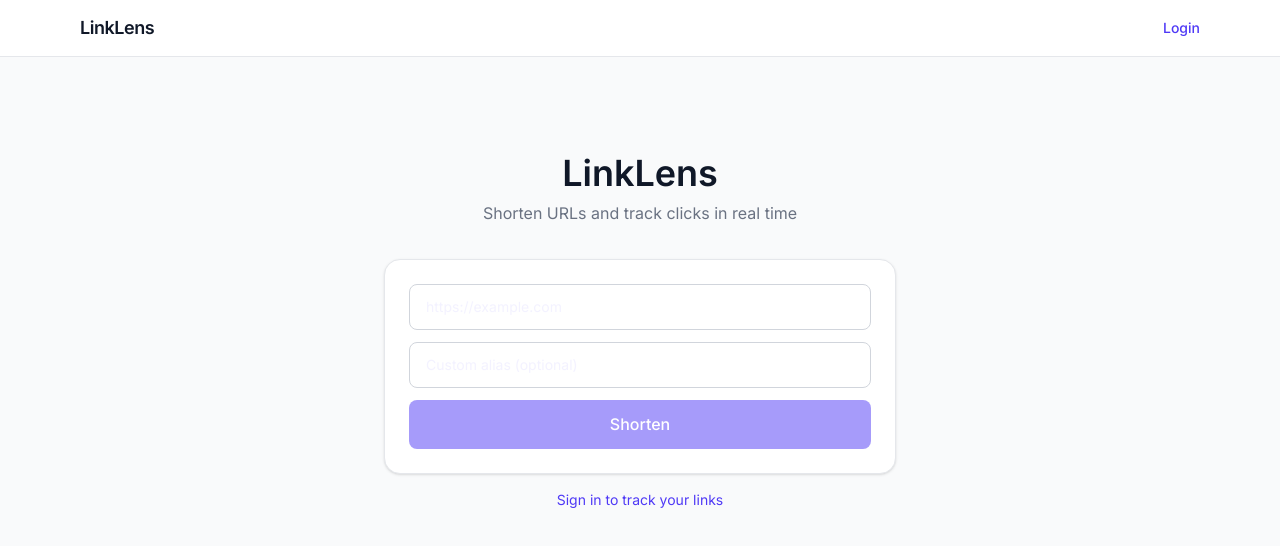
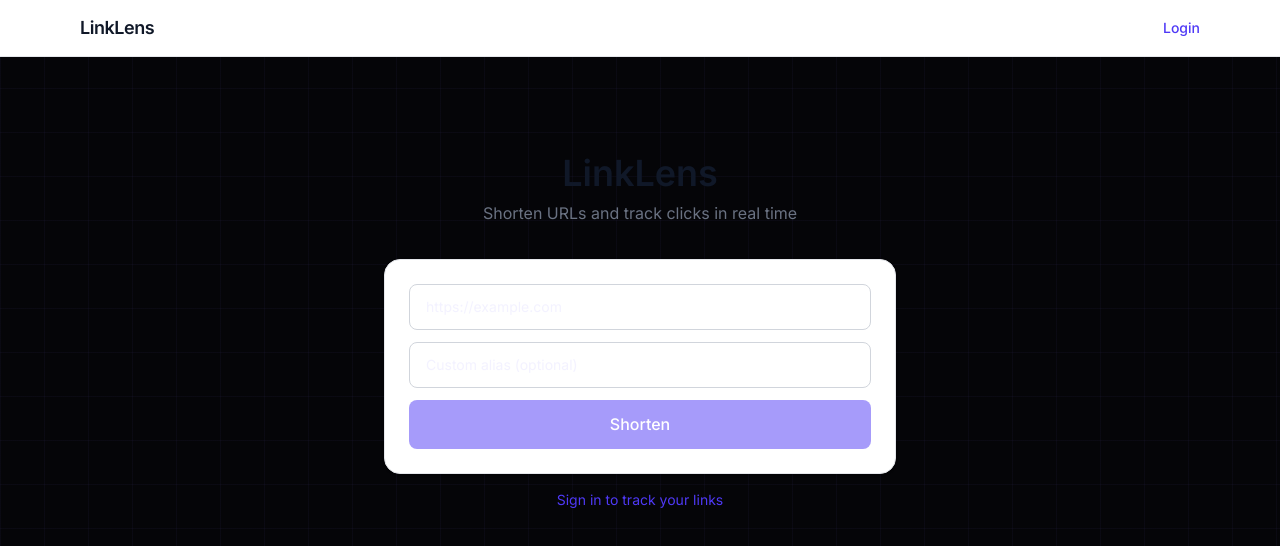
Before and after one commit to MKD2004/LinkLens, a React (Vite) app in the folder frontend/: page / in a window 1280 px wide. Shown: the top 546 px of the page. Built offline with nearby package versions, Linux system fonts and the light colour scheme; no server answers.

Commit message:
Switch app background to dark theme with hero grid texture

```diff
--- a/frontend/src/App.jsx
+++ b/frontend/src/App.jsx
@@ -29,7 +29,7 @@
     <ErrorBoundary>
       <AuthProvider>
         <BrowserRouter>
-          <div className="min-h-screen bg-gray-50">
+          <div className="min-h-screen bg-[#050508] hero-grid">
             <Navbar />
             <main className="max-w-6xl mx-auto px-4 py-8">
               <AppRoutes />
```
